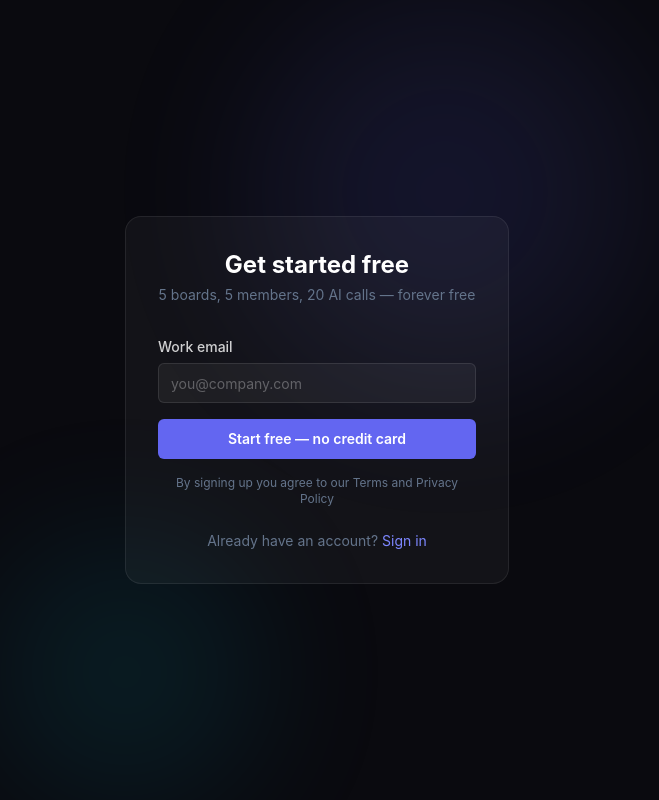
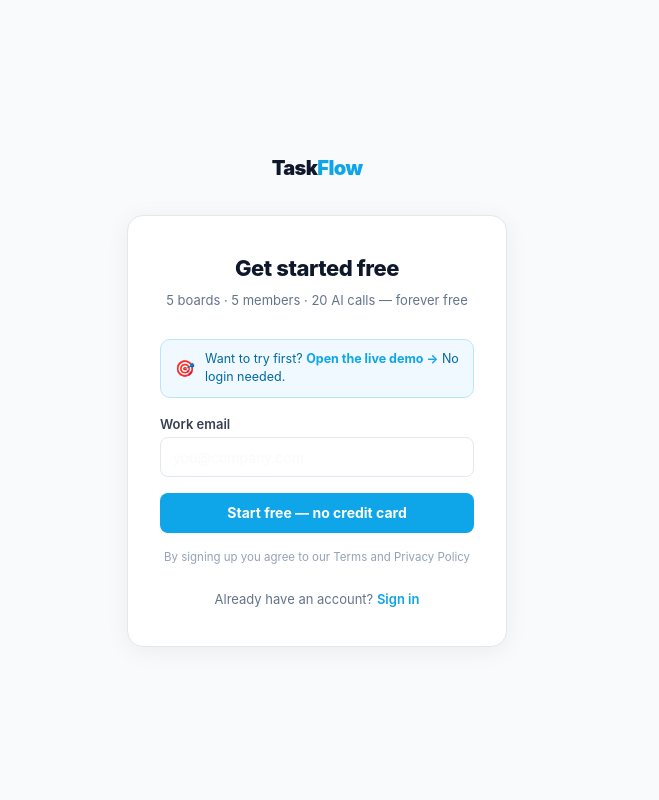
Before and after one commit to infosiva/taskflow, a Next.js app: page /signup in a window 1280 px wide. Shown: the whole page, without its empty margins (323-982 px from the left). Built offline with nearby package versions, Linux system fonts and the light colour scheme; no server answers.

Commit message:
fix(auth): replace dark #0a0a0f+#6366f1 palette with clean light design
Light #f8fafc bg, white card, #0ea5e9 sky-blue CTA. Matches landing page
aesthetic. Signup adds demo nudge banner (no login needed link).

```diff
--- a/app/(auth)/login/page.tsx
+++ b/app/(auth)/login/page.tsx
@@ -27,30 +27,37 @@ export default function LoginPage() {
   }
 
   return (
-    <div className="min-h-dvh flex items-center justify-center p-4" style={{ background: '#0a0a0f' }}>
-      <div className="glow-blob w-96 h-96 top-0 left-1/4" style={{ background: '#6366f1' }} />
-      <div className="glow-blob w-64 h-64 bottom-0 right-1/4" style={{ background: '#8b5cf6' }} />
+    <div style={{ minHeight: '100dvh', display: 'flex', flexDirection: 'column', alignItems: 'center', justifyContent: 'center', padding: '24px 16px', background: '#f8fafc' }}>
+      {/* Logo */}
+      <Link href="/" style={{ marginBottom: 32, fontWeight: 900, fontSize: 20, letterSpacing: '-0.03em', color: '#0f172a', textDecoration: 'none' }}>
+        Task<span style={{ color: '#0ea5e9' }}>Flow</span>
+      </Link>
 
-      <div className="relative z-10 w-full max-w-sm fade-up">
-        <div className="rounded-2xl p-8" style={{ background: 'rgba(255,255,255,0.04)', border: '1px solid rgba(255,255,255,0.08)' }}>
-          <div className="mb-8 text-center">
-            <h1 className="text-2xl font-bold text-white mb-1">Welcome back</h1>
-            <p className="text-sm" style={{ color: '#64748b' }}>Sign in with a magic link — no password needed</p>
+      <div style={{ width: '100%', maxWidth: 380, background: '#fff', borderRadius: 16, border: '1px solid #e2e8f0', boxShadow: '0 4px 24px rgba(0,0,0,.06)', padding: '36px 32px' }}>
+        {sent ? (
+          <div style={{ textAlign: 'center', padding: '8px 0' }}>
+            <div style={{ fontSize: 40, marginBottom: 16 }}>✉️</div>
+            <h2 style={{ fontSize: 18, fontWeight: 700, color: '#0f172a', marginBottom: 8 }}>Check your email</h2>
+            <p style={{ fontSize: 14, color: '#64748b', lineHeight: 1.6 }}>
+              Magic link sent to <strong style={{ color: '#0f172a' }}>{email}</strong>.<br />Click it to sign in.
+            </p>
+            <button
+              onClick={() => setSent(false)}
+              style={{ marginTop: 20, fontSize: 13, color: '#0ea5e9', background: 'none', border: 'none', cursor: 'pointer' }}
+            >
+              Use a different email
+            </button>
           </div>
+        ) : (
+          <>
+            <div style={{ marginBottom: 28, textAlign: 'center' }}>
+              <h1 style={{ fontSize: 22, fontWeight: 800, color: '#0f172a', letterSpacing: '-0.02em', marginBottom: 6 }}>Welcome back</h1>
+              <p style={{ fontSize: 13, color: '#64748b' }}>No password — we'll email you a magic link</p>
+            </div>
 
-          {sent ? (
-            <div className="text-center py-4">
-              <div className="text-4xl mb-4">✉️</div>
-              <p className="text-white font-medium mb-2">Check your email</p>
-              <p className="text-sm" style={{ color: '#64748b' }}>Magic link sent to <strong className="text-white">{email}</strong></p>
-              <Button variant="ghost" className="mt-4 text-sm" onClick={() => setSent(false)}>
-                Use different email
-              </Button>
-            </div>
-          ) : (
-            <form onSubmit={handleMagicLink} className="space-y-4">
+            <form onSubmit={handleMagicLink} style={{ display: 'flex', flexDirection: 'column', gap: 16 }}>
               <div>
-                <Label htmlFor="email" className="text-white/80 text-sm mb-1.5 block">Email</Label>
+                <Label htmlFor="email" style={{ fontSize: 13, fontWeight: 600, color: '#374151', display: 'block', marginBottom: 6 }}>Email</Label>
                 <Input
                   id="email"
                   type="email"
@@ -58,27 +65,26 @@ export default function LoginPage() {
                   value={email}
                   onChange={e => setEmail(e.target.value)}
                   required
-                  className="bg-white/5 border-white/10 text-white placeholder:text-white/30"
+                  style={{ fontSize: 14, borderColor: '#e2e8f0', borderRadius: 8 }}
                 />
               </div>
               <Button
                 type="submit"
-                className="w-full font-semibold"
-                style={{ background: '#6366f1', color: 'white' }}
                 disabled={loading}
+                style={{ background: '#0ea5e9', color: '#fff', fontWeight: 700, fontSize: 14, padding: '10px 0', borderRadius: 8, border: 'none', cursor: loading ? 'not-allowed' : 'pointer', transition: 'background 150ms ease, transform 100ms ease', width: '100%' }}
+                onMouseDown={e => (e.currentTarget.style.transform = 'scale(0.97)')}
+                onMouseUp={e => (e.currentTarget.style.transform = 'scale(1)')}
               >
                 {loading ? 'Sending…' : 'Send magic link'}
               </Button>
             </form>
-          )}
+          </>
+        )}
 
-          <p className="mt-6 text-center text-sm" style={{ color: '#64748b' }}>
-            No account?{' '}
-            <Link href="/signup" className="text-indigo-400 hover:text-indigo-300">
-              Sign up free
-            </Link>
-          </p>
-        </div>
+        <p style={{ marginTop: 24, textAlign: 'center', fontSize: 13, color: '#64748b' }}>
+          No account?{' '}
+          <Link href="/signup" style={{ color: '#0ea5e9', fontWeight: 600, textDecoration: 'none' }}>Sign up free</Link>
+        </p>
       </div>
     </div>
   )
--- a/app/(auth)/signup/page.tsx
+++ b/app/(auth)/signup/page.tsx
@@ -27,27 +27,47 @@ export default function SignupPage() {
   }
 
   return (
-    <div className="min-h-dvh flex items-center justify-center p-4" style={{ background: '#0a0a0f' }}>
-      <div className="glow-blob w-96 h-96 top-0 right-1/4" style={{ background: '#6366f1' }} />
-      <div className="glow-blob w-64 h-64 bottom-0 left-1/4" style={{ background: '#06b6d4' }} />
+    <div style={{ minHeight: '100dvh', display: 'flex', flexDirection: 'column', alignItems: 'center', justifyContent: 'center', padding: '24px 16px', background: '#f8fafc' }}>
+      {/* Logo */}
+      <Link href="/" style={{ marginBottom: 32, fontWeight: 900, fontSize: 20, letterSpacing: '-0.03em', color: '#0f172a', textDecoration: 'none' }}>
+        Task<span style={{ color: '#0ea5e9' }}>Flow</span>
+      </Link>
 
-      <div className="relative z-10 w-full max-w-sm fade-up">
-        <div className="rounded-2xl p-8" style={{ background: 'rgba(255,255,255,0.04)', border: '1px solid rgba(255,255,255,0.08)' }}>
-          <div className="mb-8 text-center">
-            <h1 className="text-2xl font-bold text-white mb-1">Get started free</h1>
-            <p className="text-sm" style={{ color: '#64748b' }}>5 boards, 5 members, 20 AI calls — forever free</p>
+      <div style={{ width: '100%', maxWidth: 380, background: '#fff', borderRadius: 16, border: '1px solid #e2e8f0', boxShadow: '0 4px 24px rgba(0,0,0,.06)', padding: '36px 32px' }}>
+        {sent ? (
+          <div style={{ textAlign: 'center', padding: '8px 0' }}>
+            <div style={{ fontSize: 40, marginBottom: 16 }}>📬</div>
+            <h2 style={{ fontSize: 18, fontWeight: 700, color: '#0f172a', marginBottom: 8 }}>Check your inbox</h2>
+            <p style={{ fontSize: 14, color: '#64748b', lineHeight: 1.6 }}>
+              Magic link sent to <strong style={{ color: '#0f172a' }}>{email}</strong>.<br />Click it to create your workspace.
+            </p>
+            <button
+              onClick={() => setSent(false)}
+              style={{ marginTop: 20, fontSize: 13, color: '#0ea5e9', background: 'none', border: 'none', cursor: 'pointer' }}
+            >
+              Use a different email
+            </button>
           </div>
+        ) : (
+          <>
+            <div style={{ marginBottom: 28, textAlign: 'center' }}>
+              <h1 style={{ fontSize: 22, fontWeight: 800, color: '#0f172a', letterSpacing: '-0.02em', marginBottom: 6 }}>Get started free</h1>
+              <p style={{ fontSize: 13, color: '#64748b' }}>5 boards · 5 members · 20 AI calls — forever free</p>
+            </div>
 
-          {sent ? (
-            <div className="text-center py-4">
-              <div className="text-4xl mb-4">🚀</div>
-              <p className="text-white font-medium mb-2">Almost there!</p>
-              <p className="text-sm" style={{ color: '#64748b' }}>Click the link in <strong className="text-white">{email}</strong> to create your workspace</p>
+            {/* Try demo first nudge */}
+            <div style={{ marginBottom: 20, padding: '10px 14px', background: '#f0f9ff', border: '1px solid #bae6fd', borderRadius: 10, display: 'flex', alignItems: 'center', gap: 10 }}>
+              <span style={{ fontSize: 16 }}>🎯</span>
+              <span style={{ fontSize: 12.5, color: '#0369a1' }}>
+                Want to try first?{' '}
+                <Link href="/demo" style={{ fontWeight: 700, color: '#0ea5e9', textDecoration: 'none' }}>Open the live demo →</Link>
+                {' '}No login needed.
+              </span>
             </div>
-          ) : (
-            <form onSubmit={handleSignup} className="space-y-4">
+
+            <form onSubmit={handleSignup} style={{ display: 'flex', flexDirection: 'column', gap: 16 }}>
               <div>
-                <Label htmlFor="email" className="text-white/80 text-sm mb-1.5 block">Work email</Label>
+                <Label htmlFor="email" style={{ fontSize: 13, fontWeight: 600, color: '#374151', display: 'block', marginBottom: 6 }}>Work email</Label>
                 <Input
                   id="email"
                   type="email"
@@ -55,30 +75,29 @@ export default function SignupPage() {
                   value={email}
                   onChange={e => setEmail(e.target.value)}
                   required
-                  className="bg-white/5 border-white/10 text-white placeholder:text-white/30"
+                  style={{ fontSize: 14, borderColor: '#e2e8f0', borderRadius: 8 }}
                 />
               </div>
               <Button
                 type="submit"
-                className="w-full font-semibold"
-                style={{ background: '#6366f1', color: 'white' }}
                 disabled={loading}
+                style={{ background: '#0ea5e9', color: '#fff', fontWeight: 700, fontSize: 14, padding: '10px 0', borderRadius: 8, border: 'none', cursor: loading ? 'not-allowed' : 'pointer', transition: 'background 150ms ease, transform 100ms ease', width: '100%' }}
+                onMouseDown={e => (e.currentTarget.style.transform = 'scale(0.97)')}
+                onMouseUp={e => (e.currentTarget.style.transform = 'scale(1)')}
               >
                 {loading ? 'Sending…' : 'Start free — no credit card'}
               </Button>
-              <p className="text-xs text-center" style={{ color: '#64748b' }}>
+              <p style={{ fontSize: 11.5, textAlign: 'center', color: '#94a3b8' }}>
                 By signing up you agree to our Terms and Privacy Policy
               </p>
             </form>
-          )}
+          </>
+        )}
 
-          <p className="mt-6 text-center text-sm" style={{ color: '#64748b' }}>
-            Already have an account?{' '}
-            <Link href="/login" className="text-indigo-400 hover:text-indigo-300">
-              Sign in
-            </Link>
-          </p>
-        </div>
+        <p style={{ marginTop: 24, textAlign: 'center', fontSize: 13, color: '#64748b' }}>
+          Already have an account?{' '}
+          <Link href="/login" style={{ color: '#0ea5e9', fontWeight: 600, textDecoration: 'none' }}>Sign in</Link>
+        </p>
       </div>
     </div>
   )
```
